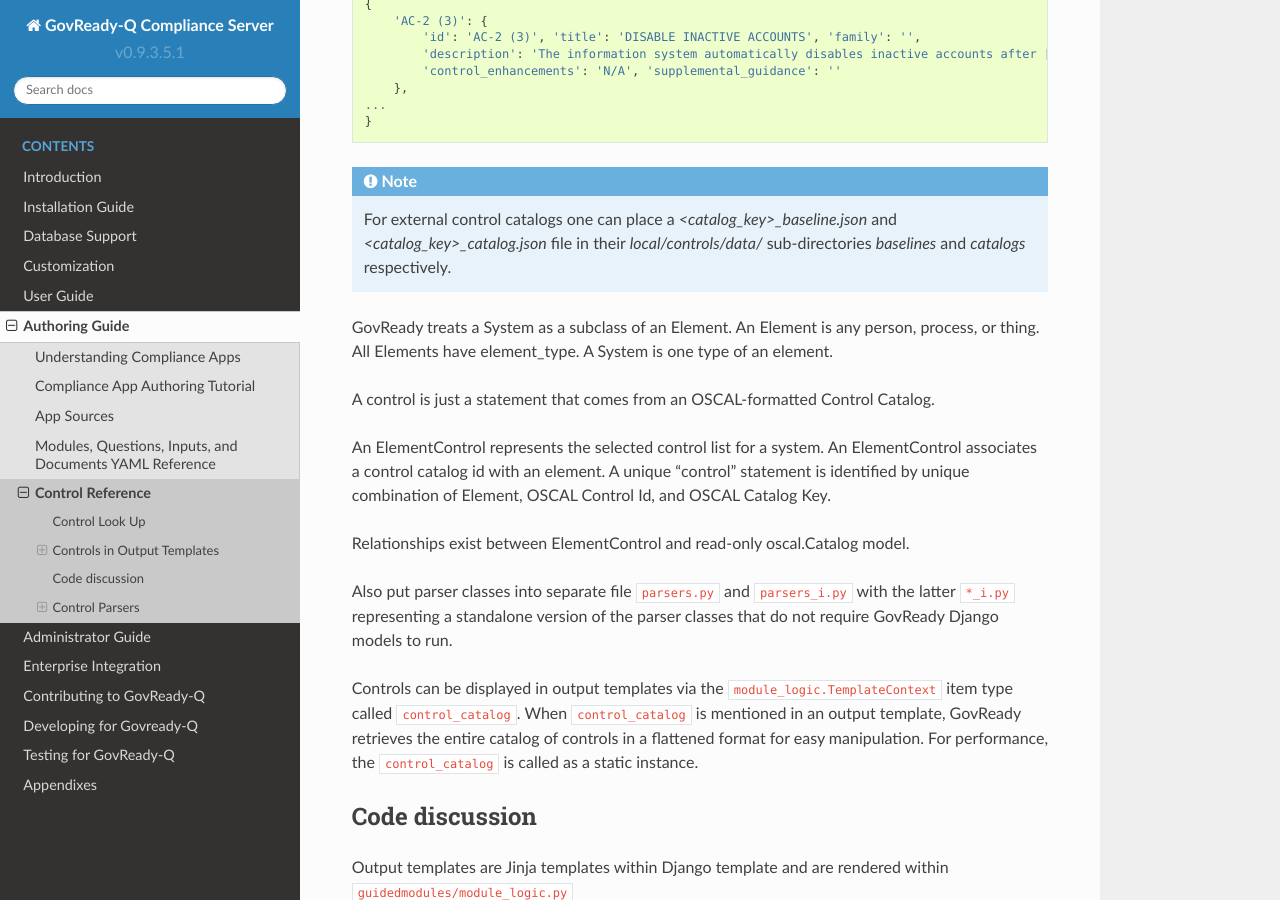
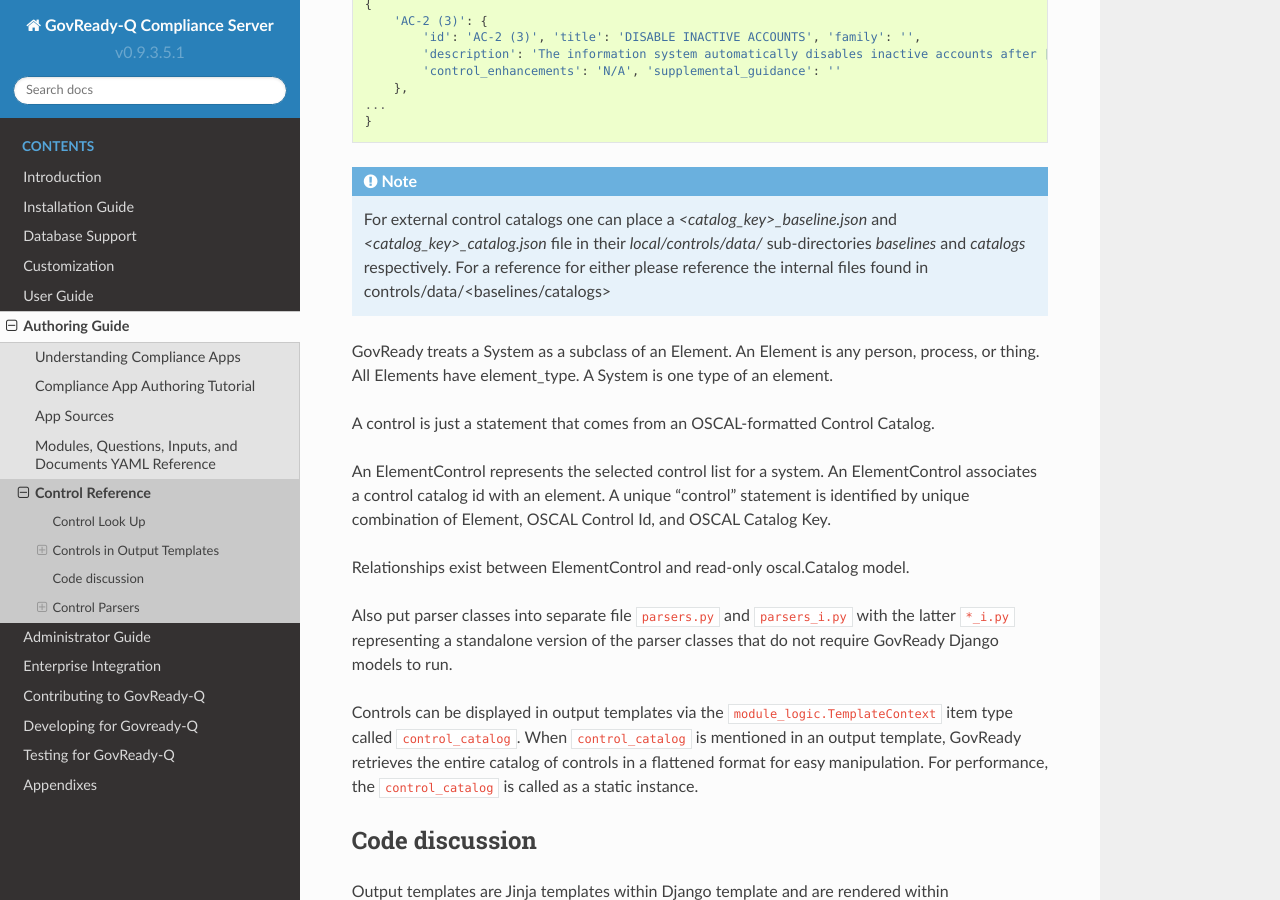
Before and after one commit to GovReady/govready-q-docs, a Sphinx documentation site: the page built from source/authoring-guide/control-reference.rst, in a window 1280 px wide and 900 px high, scrolled down 1189 px. Built offline with Sphinx 7.4.7 and the Read the Docs theme 2.0.0, drawn with Linux system fonts in a browser that asks for light colours.

```diff
--- a/source/authoring-guide/control-reference.rst
+++ b/source/authoring-guide/control-reference.rst
@@ -67,7 +67,7 @@ control.
    }
 
 .. note::
-   For external control catalogs one can place a `<catalog_key>_baseline.json` and `<catalog_key>_catalog.json` file in their `local/controls/data/` sub-directories `baselines` and `catalogs` respectively.
+   For external control catalogs one can place a `<catalog_key>_baseline.json` and `<catalog_key>_catalog.json` file in their `local/controls/data/` sub-directories `baselines` and `catalogs` respectively. For a reference for either please reference the internal files found in controls/data/<baselines/catalogs>
 
 GovReady treats a System as a subclass of an Element. An Element is any
 person, process, or thing. All Elements have element_type. A System is
```
